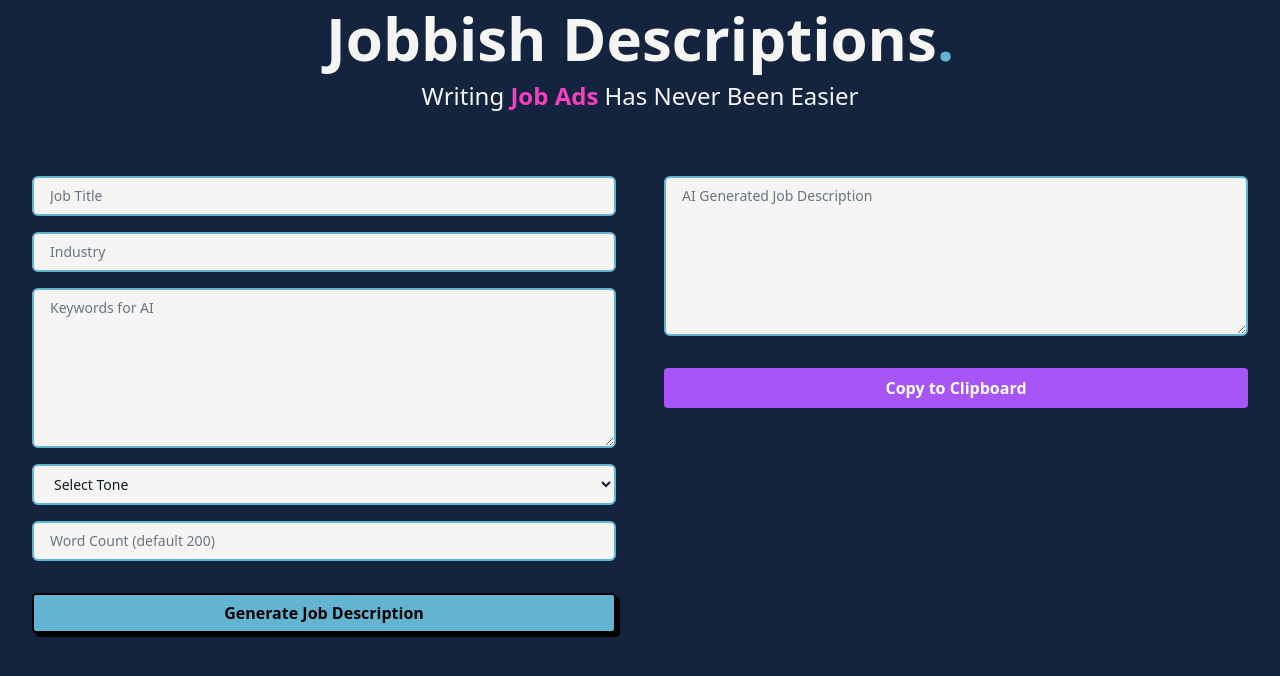
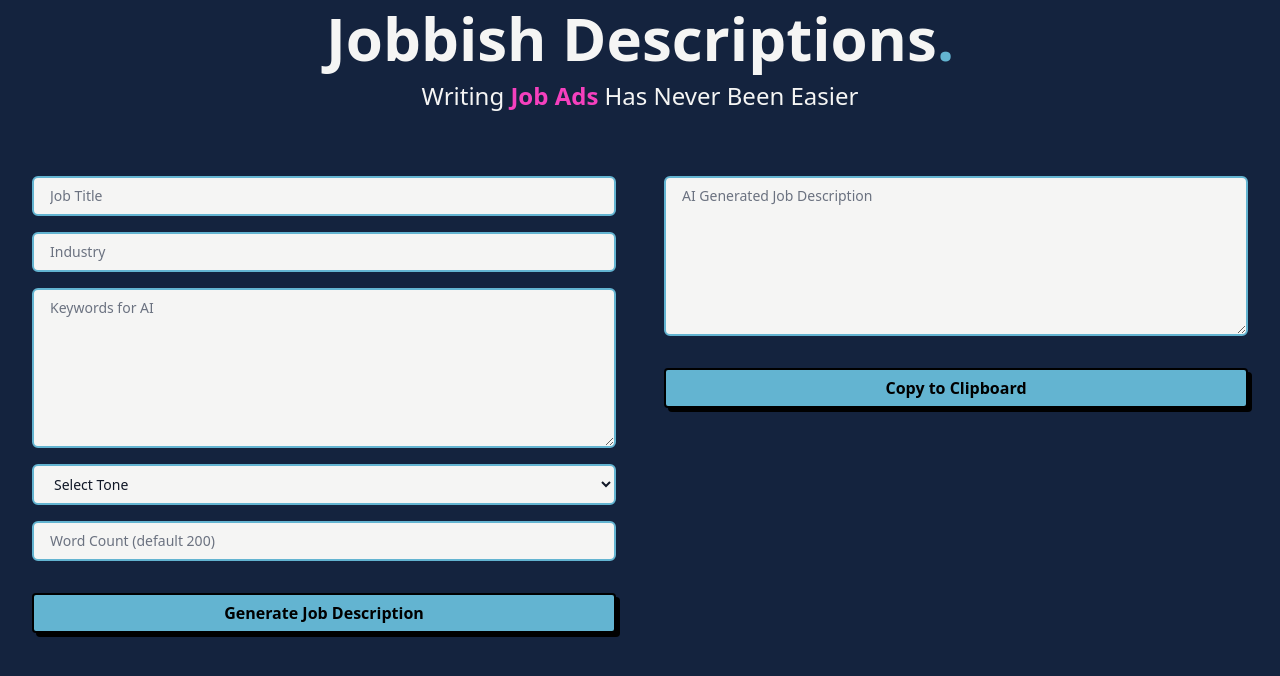
Before and after one commit to emelyn-barrientos/ai-jobbish-descriptions, a Next.js app: page / in a window 1280 px wide. Shown: the top 676 px of the page. Built offline with nearby package versions, Linux system fonts and the light colour scheme.

Commit message:
Add new button styling for CopyButton comp

```diff
--- a/src/components/CopyButton.js
+++ b/src/components/CopyButton.js
@@ -12,11 +12,25 @@ export default function CopyButton({ jobDescription }) {
     <>
       <button
         type="button"
-        className="bg-purple-500 w-full hover:bg-purple-700 cursor-pointer text-white font-bold mt-6 py-2 px-4 rounded"
+        className="
+        btn
+        relative
+        w-full
+        rou
+        mt-6
+        py-2
+        px-4
+        inline-block
+        font-medium
+        group"
         onClick={handleCopy}
         disabled={jobDescription === ''}
       >
-        {isCopied ? 'Copied!' : 'Copy to Clipboard'}
+        <span className="absolute bg-black rounded inset-0 w-full h-full transition duration-400 ease-out transform translate-x-1 translate-y-1 group-hover:-translate-x-0 group-hover:-translate-y-0"></span>
+        <span className="absolute inset-0 w-full h-full bg-accent-aero border-2 rounded border-black group-hover:bg-accent-pink group-hover:ease-in-out duration-100"></span>
+        <span className="relative text-black cursor-pointer font-bold mt-6 py-2 px-4 rounded group-hover:text-stone-100">
+          {isCopied ? 'Copied!' : 'Copy to Clipboard'}
+        </span>
       </button>
     </>
   )
```
